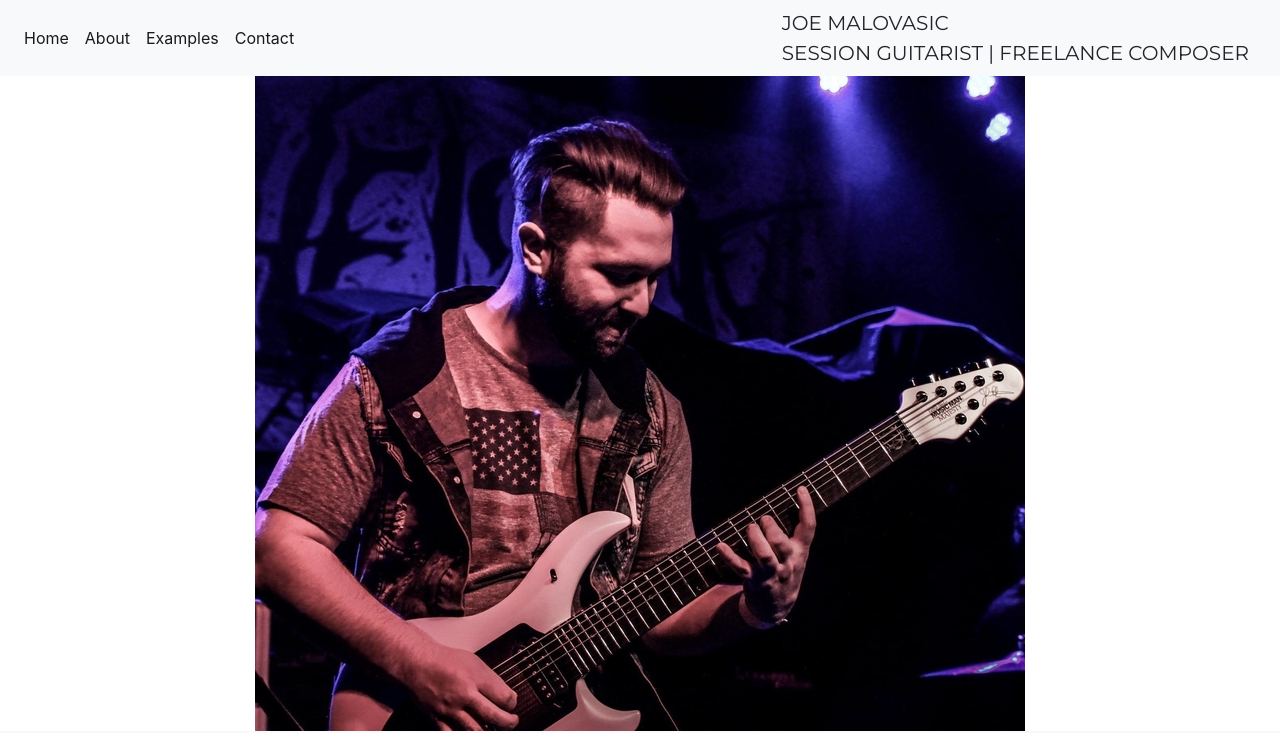
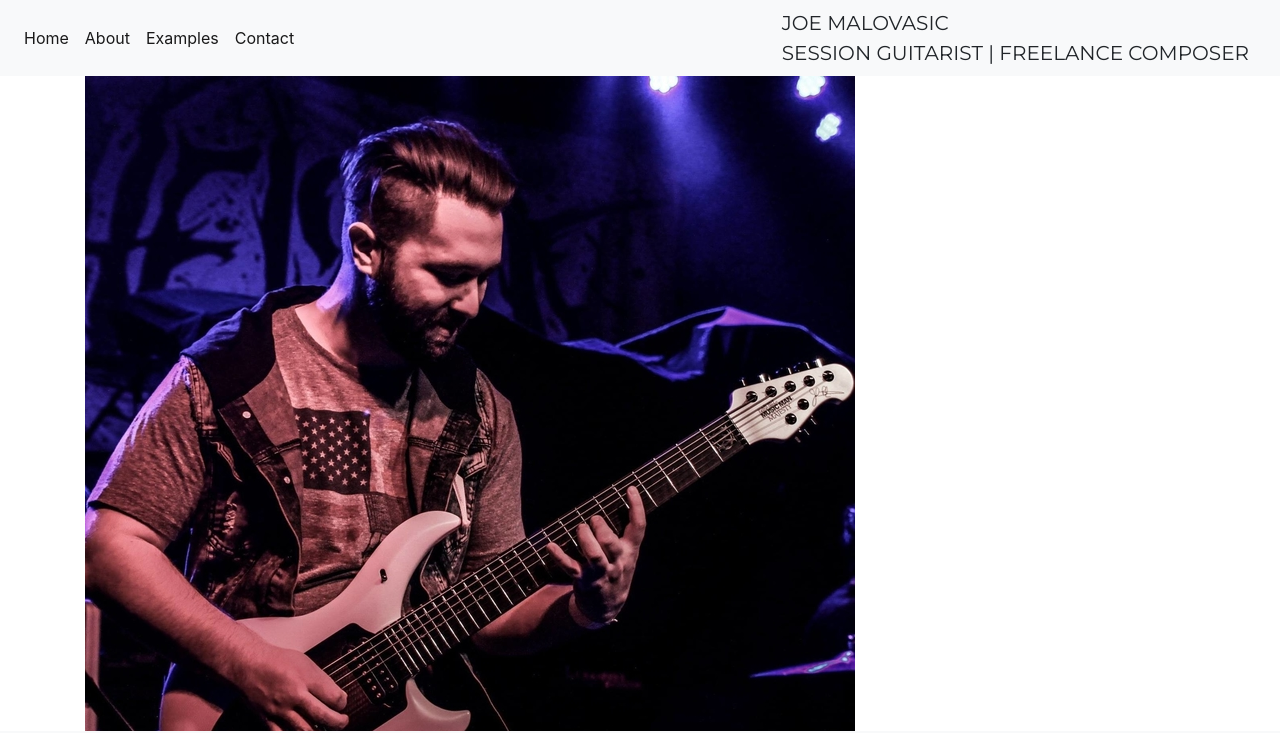
Before and after one commit to joemalov/joemalov, a plain HTML site: page index.html in a window 1280 px wide. Shown: the top 733 px of the page. Drawn offline with nearby package versions, Linux system fonts and the light colour scheme.

Commit message:
change to image containers

```diff
--- a/assets/css/style.css
+++ b/assets/css/style.css
@@ -2,11 +2,6 @@
 
 	text-align: center;
     margin: auto;
-}
-
-.indexImage {
-	text-align: center;
-
 }
 
 footer {
--- a/index.html
+++ b/index.html
@@ -46,7 +46,7 @@
 
     </nav>
 
-    <div class="indexImage">
+    <div class="container justify-content-center">
         <img src="./assets/images/Webp.net-resizeimage.jpg">
     </div>
 
```
Also changed, not shown: about.html (+1 -1 lines), contact.html (+1 -1 lines).
